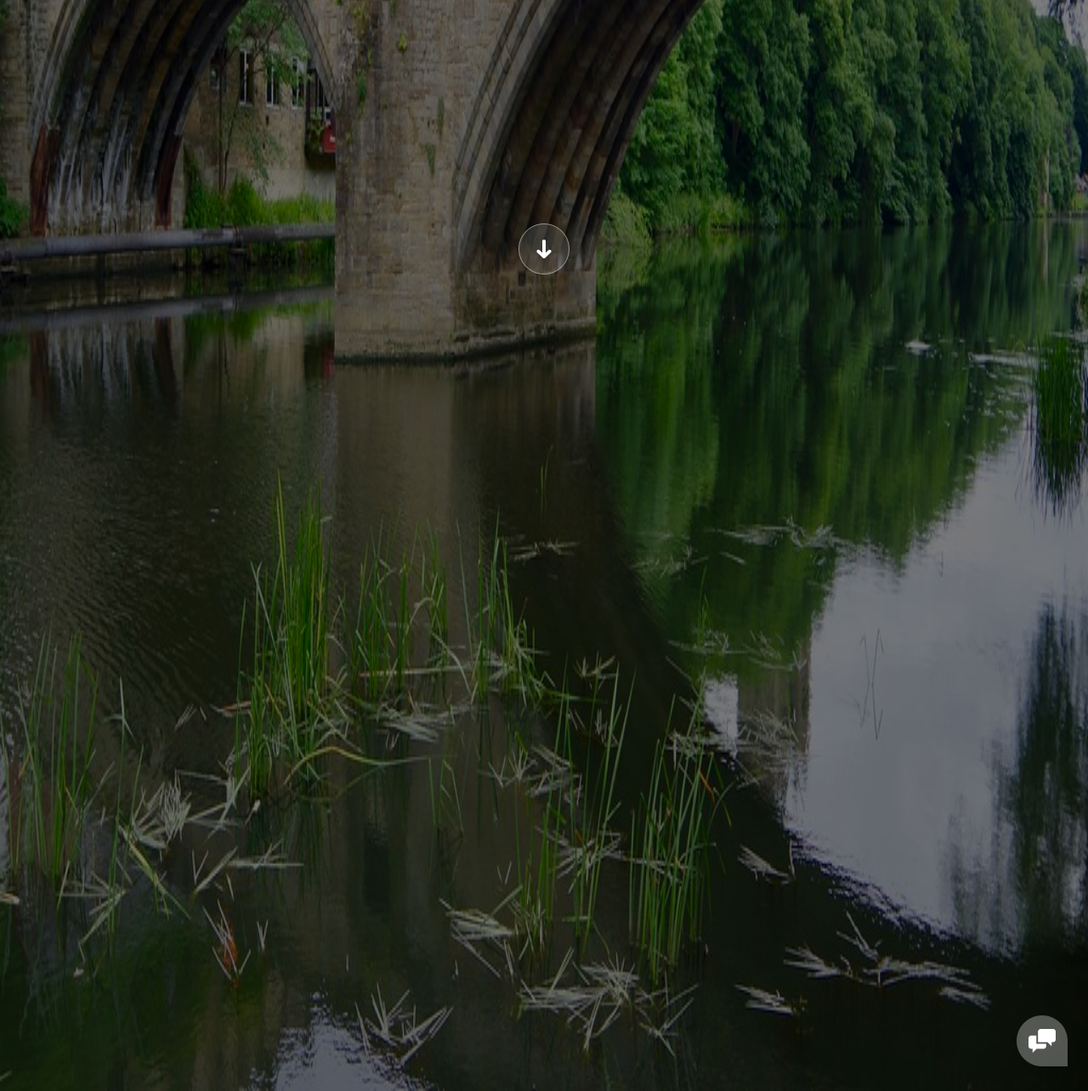
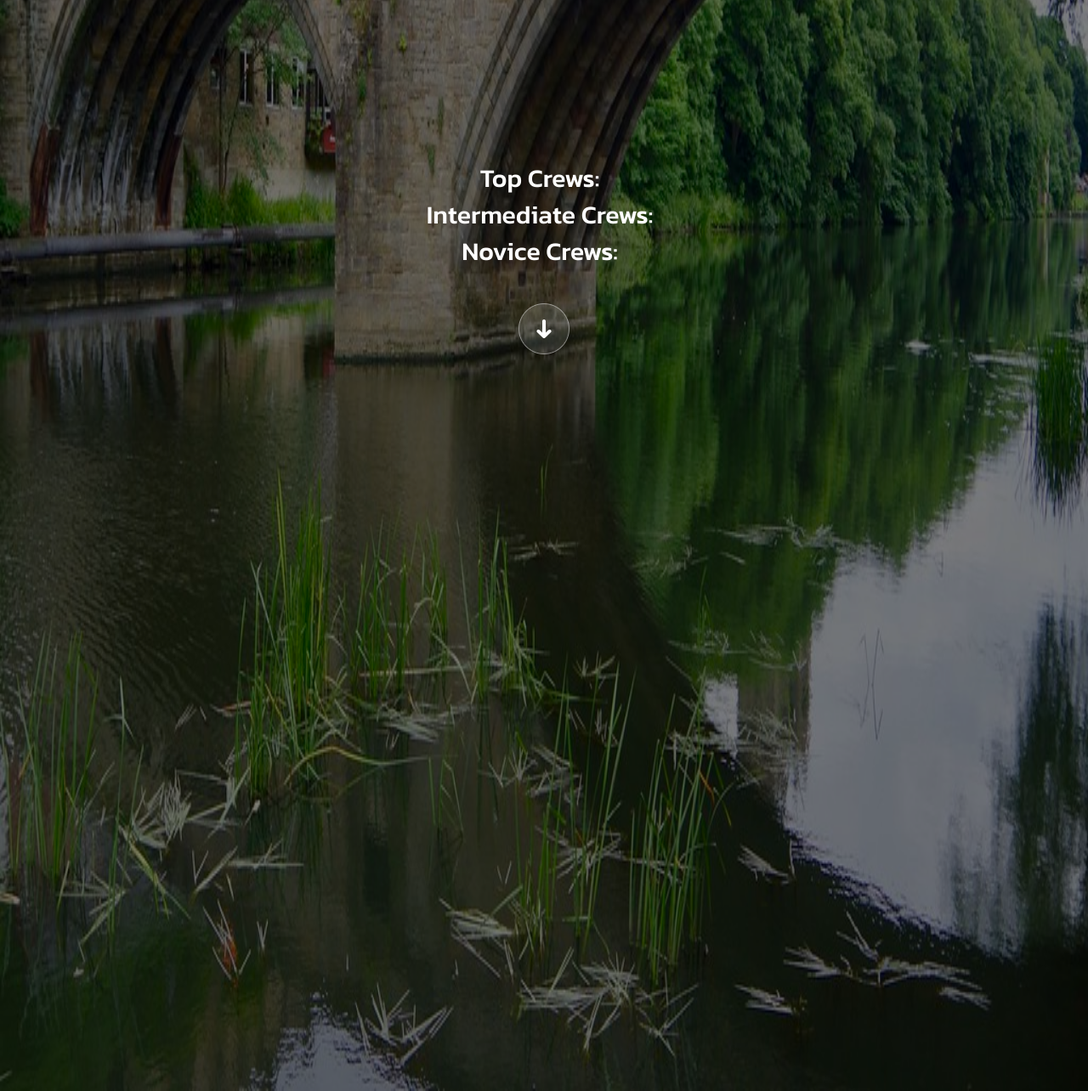
Before and after one commit to stevethomas1854/Durham-Rowing-Status, a PHP site: page / in a window 1280 px wide. Shown: the part 744-2028 px from the top of the page at 85% size. Run offline with PHP 8.4, Linux system fonts and the light colour scheme; some libraries are stand-ins or nearby versions.

Commit message:
added graph

```diff
--- a/css/templatemo-style.css
+++ b/css/templatemo-style.css
@@ -90,6 +90,21 @@
 img {
   display:inline;
   margin:0px;
+}
+
+#topCrews, #intCrews, #novCrews{
+  margin-top:10px;
+  color:white;
+}
+
+#changeInLevel{
+  margin-top:30px;
+  margin-bottom:30px;
+}
+
+#myChart{
+  margin-top:50px;
+
 }
 .menu-icon {
   background: transparent;
@@ -693,6 +708,7 @@
 
 .grid-portfolio .portfolio-item {
   margin: 15px 0px;
+
 }
 
 .portfolio-item .hover-effect .hover-content {
--- a/index.html
+++ b/index.html
@@ -45,10 +45,13 @@
               <div id="changeInLevel">
               </div>
               <div id="topCrews">
+                <h2 style="display:inline; margin-right:10px;;" >Top Crews:</h2>
               </div>
               <div id="intCrews">
+                  <h2 style="display:inline; margin-right:10px;;"> Intermediate Crews:</h2>
               </div>
               <div id="novCrews">
+                  <h2 style="display:inline; margin-right:10px;;" > Novice Crews:</h2>
               </div>
               <div class="scroll-icon">
                   <a class="scrollTo" data-scrollTo="portfolio" href="#"><img src="img/scroll-icon.png" alt=""></a>
--- a/js/api.js
+++ b/js/api.js
@@ -7,23 +7,94 @@
     var time = [];
     // how many recent records to recover
     const numOfRecords = 12;
+    var dateStr;
     for (i = 0; i < numOfRecords; i++) {
         rvrLevels.push(data.items[i].value)
-        time.push(data.items[i].dateTime)
+        dateStr = moment(data.items[i].dateTime,'YYYY-MM-DDTHH:mm:ss')
+        time.push(dateStr.format('h:mma'))
     }
 
-    console.log(rvrLevels);
-    console.log(time);
-    var dateStr = moment(time[0],'YYYY-MM-DDTHH:mm:ss')
-    console.log(dateStr.fromNow())
-    console.log(dateStr.format('h:mm a'))
+    // saves most recent time as moment object (easy to format)
 
-    document.getElementById("currentLevel").innerHTML = "<h1 ><em> Current Level: </em>" + rvrLevels[0] + "m <em>at</em> " +dateStr.format('h:mm a')+ "</h1>"
+
+    // current level is displayed with time formatted
+    document.getElementById("currentLevel").innerHTML = "<h1 ><em> Current Level: </em>" + rvrLevels[0] + "m <em>at</em> " +time[0]+ "</h1>"
+    // if levels are rising or falling
     if (rvrLevels[0] < rvrLevels[numOfRecords-1]){
         document.getElementById("changeInLevel").innerHTML = "<img style='display:inline' src='img/down.png' height='50px' width='50px'><p style='display:inline; padding:1px;'> Falling </p>"
     }else{
-        document.getElementById("changeInLevel").innerHTML = "<img id='level' src='img/up.png' height='50px' width='50px'><p> Rising</p>"
+        document.getElementById("changeInLevel").innerHTML = "<img style='display:inline' src='img/up.png' height='50px' width='50px'><p style='display:inline; padding:1px;'> Rising </p>"
+    };
+
+    // the set limits for each class
+    const topLevel = 0.65;
+    const intLevel = 0.62;
+    const novLevel = 0.6;
+
+
+    // if level higher than each crew limit
+    if (rvrLevels[0] > topLevel){
+        document.getElementById("topCrews").innerHTML += "<button style='display:inline;' type='button' class='btn btn-danger'>Not Suitable</button>"
+    }else{
+        document.getElementById("topCrews").innerHTML += "<button type='button' class='btn btn-success'>Suitable</button>"
     }
+
+    if (rvrLevels[0] > intLevel){
+        document.getElementById("intCrews").innerHTML += "<button style='display:inline;' type='button' class='btn btn-danger'>Not Suitable</button>"
+    }else{
+        document.getElementById("intCrews").innerHTML += "<button type='button' class='btn btn-success'>Suitable</button>"
+    }
+
+    if (rvrLevels[0] > novLevel){
+        document.getElementById("novCrews").innerHTML += "<button style='display:inline;' type='button' class='btn btn-danger'>Not Suitable</button>"
+    }else{
+        document.getElementById("novCrews").innerHTML += "<button type='button' class='btn btn-success'>Suitable</button>"
+    }
+
+    var ctx = document.getElementById('myChart').getContext('2d');
+    var chart = new Chart(ctx, {
+    // The type of chart we want to create
+    type: 'line',
+
+    // The data for our dataset
+    data: {
+        labels: time.reverse(),
+        datasets: [{
+            label: 'River Level (m)',
+            backgroundColor: 'rgb(3, 152, 252)',
+            borderColor: 'rgb(255, 255, 255)',
+            data: rvrLevels.reverse()
+        }]
+    },
+
+    // Configuration options go here
+    options: {
+        legend: {
+            labels: {
+                fontColor: "white",
+                fontSize: 18
+            }
+        },
+        scales: {
+            yAxes: [{
+                ticks: {
+                    fontColor: "white",
+                    fontSize: 18,
+                    stepSize: 0.1,
+
+                }
+            }],
+            xAxes: [{
+                ticks: {
+                    fontColor: "white",
+                    fontSize: 14,
+                    stepSize: 1,
+                    beginAtZero: false
+                }
+            }]
+        }
+    }
+});
 })
 .catch(function(error){
     console.log(error)
```
Also changed, not shown: other parts of index.html (+14 -39 lines).
